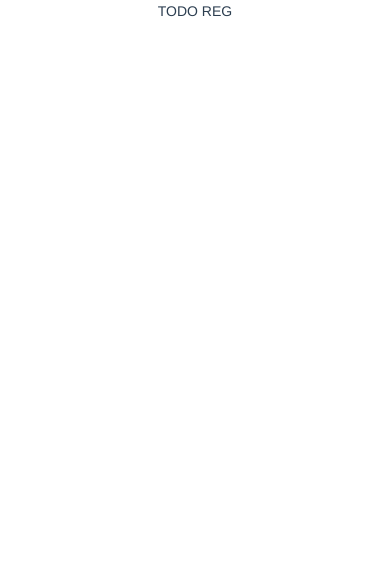
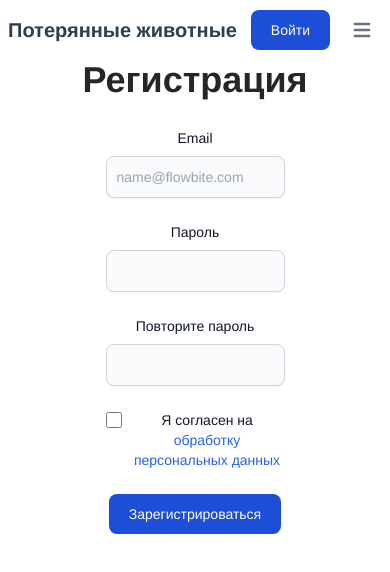
Before and after one commit to SolovevaJulia/pet-search, a Vue app: page /reg in a window 390 px wide. Shown: the top 572 px of the page. Built offline with nearby package versions, Linux system fonts and the light colour scheme.

Commit message:
Страницы рег, аутентификации, контейнер, меню

```diff
--- /dev/null
+++ b/src/components/Container-wrapper.vue
@@ -0,0 +1,7 @@
+<template>
+  <div class="container">
+    <div>
+      <slot></slot>
+    </div>
+  </div>
+</template>
--- /dev/null
+++ b/src/components/Nav-Bar.vue
@@ -0,0 +1,82 @@
+<template>
+  <nav
+    class="bg-white border-gray-200 px-2 sm:px-4 py-2.5 rounded dark:bg-gray-900"
+  >
+    <div class="flex flex-wrap justify-between items-center mx-auto">
+      <a href="#" class="flex items-center">
+        <span
+          class="self-center text-xl font-semibold whitespace-nowrap dark:text-white"
+          >Потерянные животные</span
+        >
+      </a>
+      <div class="flex md:order-2">
+        <button
+          type="button"
+          class="text-white bg-blue-700 hover:bg-blue-800 focus:ring-4 focus:outline-none focus:ring-blue-300 font-medium rounded-lg text-sm px-5 py-2.5 text-center mr-3 md:mr-0 dark:bg-blue-600 dark:hover:bg-blue-700 dark:focus:ring-blue-800"
+        >
+          Войти
+        </button>
+        <button
+          data-collapse-toggle="navbar-cta"
+          type="button"
+          class="inline-flex items-center p-2 text-sm text-gray-500 rounded-lg md:hidden hover:bg-gray-100 focus:outline-none focus:ring-2 focus:ring-gray-200 dark:text-gray-400 dark:hover:bg-gray-700 dark:focus:ring-gray-600"
+          aria-controls="navbar-cta"
+          aria-expanded="false"
+        >
+          <span class="sr-only">Open main menu</span>
+          <svg
+            class="w-6 h-6"
+            aria-hidden="true"
+            fill="currentColor"
+            viewBox="0 0 20 20"
+            xmlns="http://www.w3.org/2000/svg"
+          >
+            <path
+              fill-rule="evenodd"
+              d="M3 5a1 1 0 011-1h12a1 1 0 110 2H4a1 1 0 01-1-1zM3 10a1 1 0 011-1h12a1 1 0 110 2H4a1 1 0 01-1-1zM3 15a1 1 0 011-1h12a1 1 0 110 2H4a1 1 0 01-1-1z"
+              clip-rule="evenodd"
+            ></path>
+          </svg>
+        </button>
+      </div>
+      <!-- <div
+        class="hidden justify-between items-center w-full md:flex md:w-auto md:order-1"
+        id="navbar-cta"
+      >
+        <ul
+          class="flex flex-col p-4 mt-4 bg-gray-50 rounded-lg border border-gray-100 md:flex-row md:space-x-8 md:mt-0 md:text-sm md:font-medium md:border-0 md:bg-white dark:bg-gray-800 md:dark:bg-gray-900 dark:border-gray-700"
+        >
+          <li>
+            <a
+              href="#"
+              class="block py-2 pr-4 pl-3 text-white bg-blue-700 rounded md:bg-transparent md:text-blue-700 md:p-0 dark:text-white"
+              aria-current="page"
+              >Home</a
+            >
+          </li>
+          <li>
+            <a
+              href="#"
+              class="block py-2 pr-4 pl-3 text-gray-700 rounded hover:bg-gray-100 md:hover:bg-transparent md:hover:text-blue-700 md:p-0 md:dark:hover:text-white dark:text-gray-400 dark:hover:bg-gray-700 dark:hover:text-white md:dark:hover:bg-transparent dark:border-gray-700"
+              >About</a
+            >
+          </li>
+          <li>
+            <a
+              href="#"
+              class="block py-2 pr-4 pl-3 text-gray-700 rounded hover:bg-gray-100 md:hover:bg-transparent md:hover:text-blue-700 md:p-0 md:dark:hover:text-white dark:text-gray-400 dark:hover:bg-gray-700 dark:hover:text-white md:dark:hover:bg-transparent dark:border-gray-700"
+              >Services</a
+            >
+          </li>
+          <li>
+            <a
+              href="#"
+              class="block py-2 pr-4 pl-3 text-gray-700 rounded hover:bg-gray-100 md:hover:bg-transparent md:hover:text-blue-700 md:p-0 md:dark:hover:text-white dark:text-gray-400 dark:hover:bg-gray-700 dark:hover:text-white md:dark:hover:bg-transparent dark:border-gray-700"
+              >Contact</a
+            >
+          </li>
+        </ul>
+      </div> -->
+    </div>
+  </nav>
+</template>
--- a/src/views/Auth-Page.vue
+++ b/src/views/Auth-Page.vue
@@ -1,3 +1,70 @@
 <template>
-  <div>TODO AUTH</div>
+  <container-wrapper>
+    <nav-bar></nav-bar>
+
+    <h2 class="text-4xl font-bold dark:text-white">Аутентификация</h2>
+    <form
+      class="m-auto w-1/2 bg-white border-gray-200 px-2 sm:px-4 py-2.5 rounded dark:bg-gray-900"
+    >
+      <div class="mb-6">
+        <label
+          for="email"
+          class="block mb-2 text-sm font-medium text-gray-900 dark:text-gray-300"
+          >Email</label
+        >
+        <input
+          type="email"
+          id="email"
+          class="shadow-sm bg-gray-50 border border-gray-300 text-gray-900 text-sm rounded-lg focus:ring-blue-500 focus:border-blue-500 block w-full p-2.5 dark:bg-gray-700 dark:border-gray-600 dark:placeholder-gray-400 dark:text-white dark:focus:ring-blue-500 dark:focus:border-blue-500 dark:shadow-sm-light"
+          placeholder="name@flowbite.com"
+          required=""
+        />
+      </div>
+      <div class="mb-6">
+        <label
+          for="password"
+          class="block mb-2 text-sm font-medium text-gray-900 dark:text-gray-300"
+          >Пароль</label
+        >
+        <input
+          type="password"
+          id="password"
+          class="shadow-sm bg-gray-50 border border-gray-300 text-gray-900 text-sm rounded-lg focus:ring-blue-500 focus:border-blue-500 block w-full p-2.5 dark:bg-gray-700 dark:border-gray-600 dark:placeholder-gray-400 dark:text-white dark:focus:ring-blue-500 dark:focus:border-blue-500 dark:shadow-sm-light"
+          required=""
+        />
+      </div>
+      <div class="flex items-start mb-6">
+        <div class="flex items-center h-5">
+          <input
+            id="remember"
+            type="checkbox"
+            value=""
+            class="w-4 h-4 bg-gray-50 rounded border border-gray-300 focus:ring-3 focus:ring-blue-300 dark:bg-gray-700 dark:border-gray-600 dark:focus:ring-blue-600 dark:ring-offset-gray-800"
+            required
+          />
+        </div>
+        <label
+          for="remember"
+          class="ml-2 text-sm font-medium text-gray-900 dark:text-gray-300"
+          >Запомнить меня</label
+        >
+      </div>
+      <button
+        type="submit"
+        class="text-white bg-blue-700 hover:bg-blue-800 focus:ring-4 focus:outline-none focus:ring-blue-300 font-medium rounded-lg text-sm px-5 py-2.5 text-center dark:bg-blue-600 dark:hover:bg-blue-700 dark:focus:ring-blue-800"
+      >
+        Войти
+      </button>
+    </form>
+  </container-wrapper>
 </template>
+
+<script>
+import ContainerWrapper from "@/components/Container-wrapper.vue";
+import NavBar from "@/components/Nav-Bar.vue";
+import { defineComponent } from "@vue/runtime-core";
+
+export default defineComponent({
+  components: { ContainerWrapper, NavBar },
+});
+</script>
--- a/src/views/Reg-Page.vue
+++ b/src/views/Reg-Page.vue
@@ -1,3 +1,86 @@
 <template>
-  <div>TODO REG</div>
+  <container-wrapper>
+    <nav-bar></nav-bar>
+
+    <h2 class="text-4xl font-bold dark:text-white">Регистрация</h2>
+    <form
+      class="m-auto w-1/2 bg-white border-gray-200 px-2 sm:px-4 py-2.5 rounded dark:bg-gray-900"
+    >
+      <div class="mb-6">
+        <label
+          for="email"
+          class="block mb-2 text-sm font-medium text-gray-900 dark:text-gray-300"
+          >Email</label
+        >
+        <input
+          type="email"
+          id="email"
+          class="shadow-sm bg-gray-50 border border-gray-300 text-gray-900 text-sm rounded-lg focus:ring-blue-500 focus:border-blue-500 block w-full p-2.5 dark:bg-gray-700 dark:border-gray-600 dark:placeholder-gray-400 dark:text-white dark:focus:ring-blue-500 dark:focus:border-blue-500 dark:shadow-sm-light"
+          placeholder="name@flowbite.com"
+          required=""
+        />
+      </div>
+      <div class="mb-6">
+        <label
+          for="password"
+          class="block mb-2 text-sm font-medium text-gray-900 dark:text-gray-300"
+          >Пароль</label
+        >
+        <input
+          type="password"
+          id="password"
+          class="shadow-sm bg-gray-50 border border-gray-300 text-gray-900 text-sm rounded-lg focus:ring-blue-500 focus:border-blue-500 block w-full p-2.5 dark:bg-gray-700 dark:border-gray-600 dark:placeholder-gray-400 dark:text-white dark:focus:ring-blue-500 dark:focus:border-blue-500 dark:shadow-sm-light"
+          required=""
+        />
+      </div>
+      <div class="mb-6">
+        <label
+          for="repeat-password"
+          class="block mb-2 text-sm font-medium text-gray-900 dark:text-gray-300"
+          >Повторите пароль</label
+        >
+        <input
+          type="password"
+          id="repeat-password"
+          class="shadow-sm bg-gray-50 border border-gray-300 text-gray-900 text-sm rounded-lg focus:ring-blue-500 focus:border-blue-500 block w-full p-2.5 dark:bg-gray-700 dark:border-gray-600 dark:placeholder-gray-400 dark:text-white dark:focus:ring-blue-500 dark:focus:border-blue-500 dark:shadow-sm-light"
+          required=""
+        />
+      </div>
+      <div class="flex items-start mb-6">
+        <div class="flex items-center h-5">
+          <input
+            id="terms"
+            type="checkbox"
+            value=""
+            class="w-4 h-4 bg-gray-50 rounded border border-gray-300 focus:ring-3 focus:ring-blue-300 dark:bg-gray-700 dark:border-gray-600 dark:focus:ring-blue-600 dark:ring-offset-gray-800"
+            required=""
+          />
+        </div>
+        <label
+          for="terms"
+          class="ml-2 text-sm font-medium text-gray-900 dark:text-gray-300"
+          >Я согласен на
+          <a href="#" class="text-blue-600 hover:underline dark:text-blue-500"
+            >обработку персональных данных</a
+          ></label
+        >
+      </div>
+      <button
+        type="submit"
+        class="text-white bg-blue-700 hover:bg-blue-800 focus:ring-4 focus:outline-none focus:ring-blue-300 font-medium rounded-lg text-sm px-5 py-2.5 text-center dark:bg-blue-600 dark:hover:bg-blue-700 dark:focus:ring-blue-800"
+      >
+        Зарегистрироваться
+      </button>
+    </form>
+  </container-wrapper>
 </template>
+
+<script>
+import ContainerWrapper from "@/components/Container-wrapper.vue";
+import NavBar from "@/components/Nav-Bar.vue";
+import { defineComponent } from "@vue/runtime-core";
+
+export default defineComponent({
+  components: { ContainerWrapper, NavBar },
+});
+</script>
--- a/tailwind.config.js
+++ b/tailwind.config.js
@@ -1,6 +1,9 @@
 module.exports = {
   content: ["./index.html", "./src/**/*.{vue,js,ts,jsx,tsx}"],
   theme: {
+    container: {
+      center: true,
+    },
     extend: {},
   },
   plugins: [],
```
Also changed, not shown: 1 other file (tests, documents, lock files or other folders).
